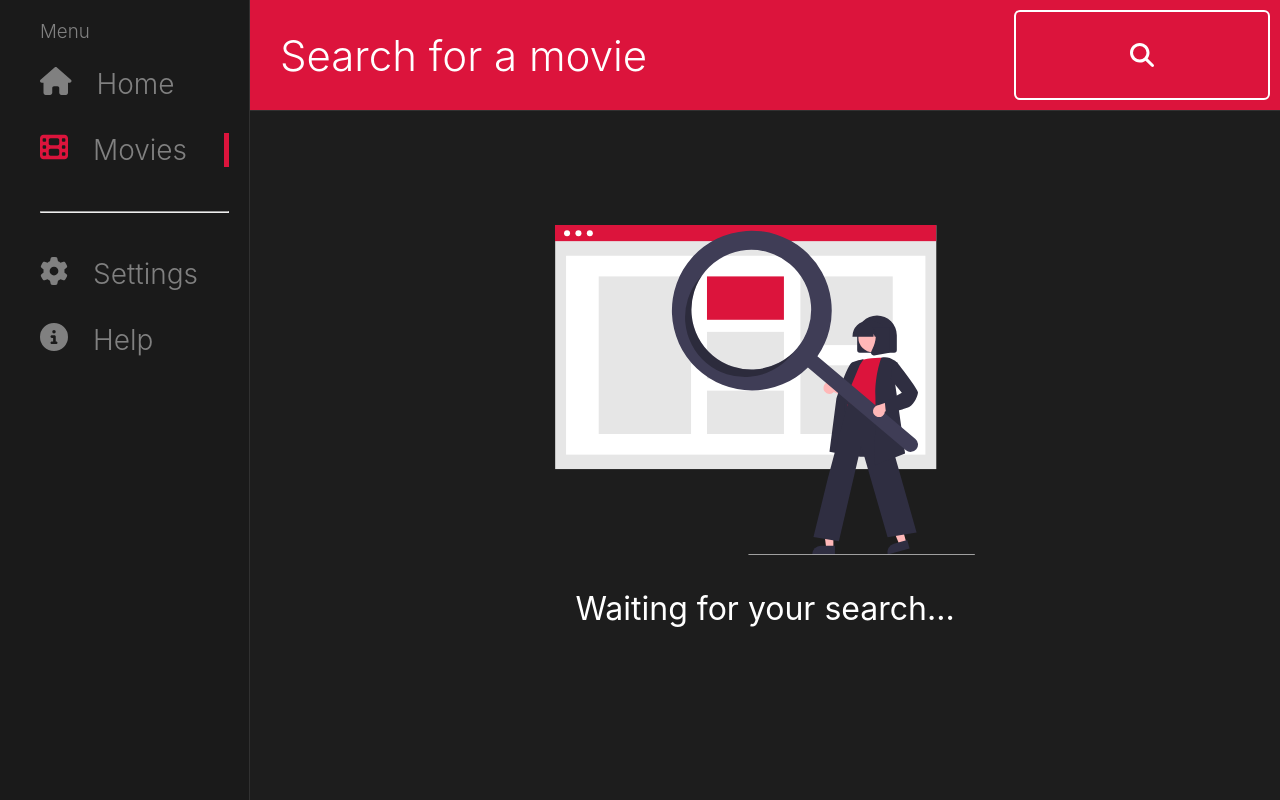
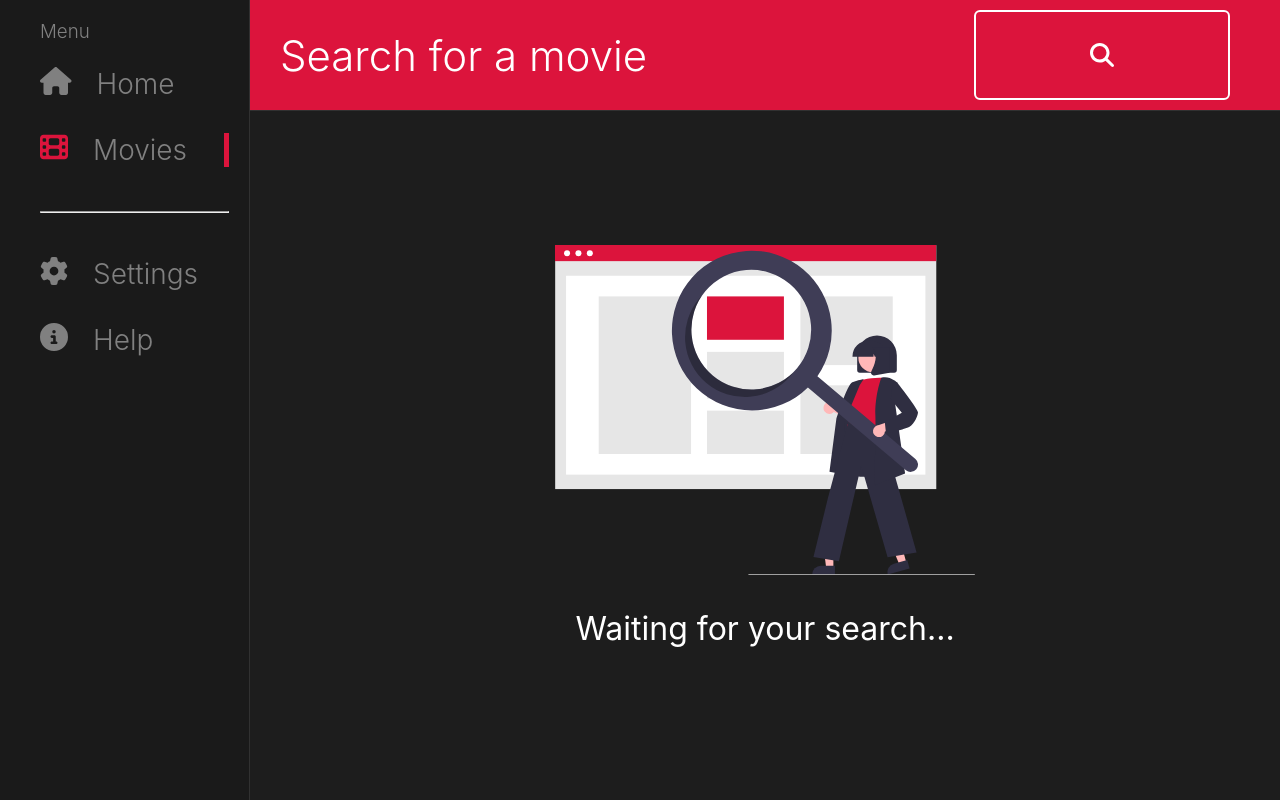
Before and after one commit to robertoV00/movie-browser-react, a React (Vite) app: page /movies in a window 1280 px wide. Built offline with nearby package versions, Linux system fonts and the light colour scheme.

Commit message:
search page responsive design fixed

```diff
--- a/src/index.css
+++ b/src/index.css
@@ -223,7 +223,9 @@ span {
 }
 
 .movies-items-row {
-    margin: 0;
+    display: flex;
+    justify-content: center;
+
 }
 
 .movies-row {
@@ -574,12 +576,19 @@ span {
 
 .banner-container {
     height: 110px;
-    margin: 0 auto;
-    padding: 0 10px;
-    padding-left: 30px;
+    width: 100%;
+    padding: 0 30px;
     background-color: crimson;
     display: flex;
     align-items: center;
+    justify-content: space-between; /* Add this */
+}
+
+.search-box-container {
+    display: flex;
+    justify-content: flex-end;
+    margin-left: auto; /* Add this */
+    padding-right: 20px; /* Add this for some spacing from the right edge */
 }
 
 .search-movie-banner-title {
@@ -590,12 +599,6 @@ span {
     margin: 0;
 }
 
-.search-box-container {
-    width: 100%;
-    border-radius: 8px;
-    display: flex;
-    justify-content: end;
-}
 
 .search-button {
     background: transparent;
@@ -688,6 +691,7 @@ span {
 
 .searchpage-movies-list {
     display: flex;
+    align-items: center;
     flex-direction: row;
 }
 
@@ -793,7 +797,7 @@ span {
 .sidebar-item:hover .sidebar-text {
     color: white;
     fill: white;
-    filter: drop-shadow(0 0 5px rgba(255, 255, 255, 0.5));
+    filter: drop-shadow(0 0 2px rgba(255, 255, 255, 0.5));
 }
 
 /* Active state styles */
@@ -829,9 +833,24 @@ span {
         margin-left: 0;
         width: 100%;
     }
+
+    .banner-container {
+        margin: 0;
+        padding: 0 15px;
+        height: 90px;
+    }
+
+    .search-box-container {
+        padding-right: 10px;
+    }
+
+    .search-button {
+        height: 60px;
+        min-width: 10rem; /* Reduce minimum width on mobile */
+    }
 }
 
-@media(max-width: 767px) {
+@media(max-width: 950px) {
     .sidebar-container {
         width: 100px; /* Reduce sidebar width */
         padding-left: 20px; /* Reduce padding */
@@ -873,15 +892,34 @@ span {
 /* DYNAMIC MOVIE CSS */
 
 .dynamic-movies-container {
-    scale: 0.9;
-    transform: translateX(50%);
-
+    width: 300px;
+    margin: 0 auto;
+    transform: none;
 }
 
 .dynamic-movies-row {
     display: flex;
+    flex-wrap: wrap;
+    justify-content: center;
+}
+
+.dynamic-movie-box {
+    width: 230px;
+    height: 100%;
+}
+
+.searchpage-movies-list {
+    display: flex;
+    flex-wrap: wrap;
+    padding: 20px;
 
 }
+
+.movie-image-wrapper {
+    width: 100%;
+    margin: 0;
+}
+
 
 /* DYNAMIC MOVIE CSS */
 
```
